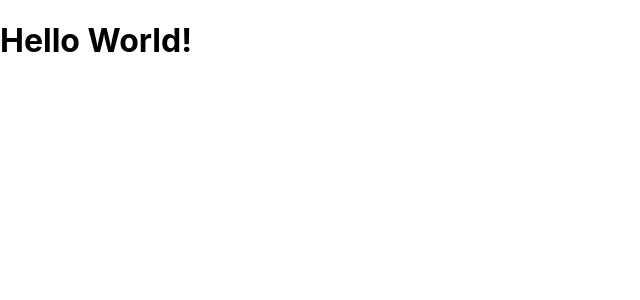
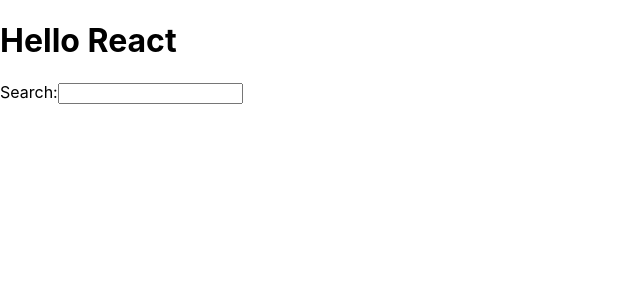
Before and after one commit to lrpinto/the-road-to-react, a React (Create React App) app in the folder hacker-stories/: page / in a window 1280 px wide. Shown: the top 300 px of the page, without its empty margins (0-640 px from the left). Built offline with nearby package versions, Linux system fonts and the light colour scheme.

Commit message:
React JSX p14

```diff
--- a/hacker-stories/src/App.js
+++ b/hacker-stories/src/App.js
@@ -7,7 +7,10 @@
 
   return (
     <div>
-      <h1>Hello World!</h1>
+      <h1>Hello {title}</h1>
+
+      <label htmlFor="search">Search:</label>
+      <input id="search" type="text" />
     </div>
   );
 }
```
